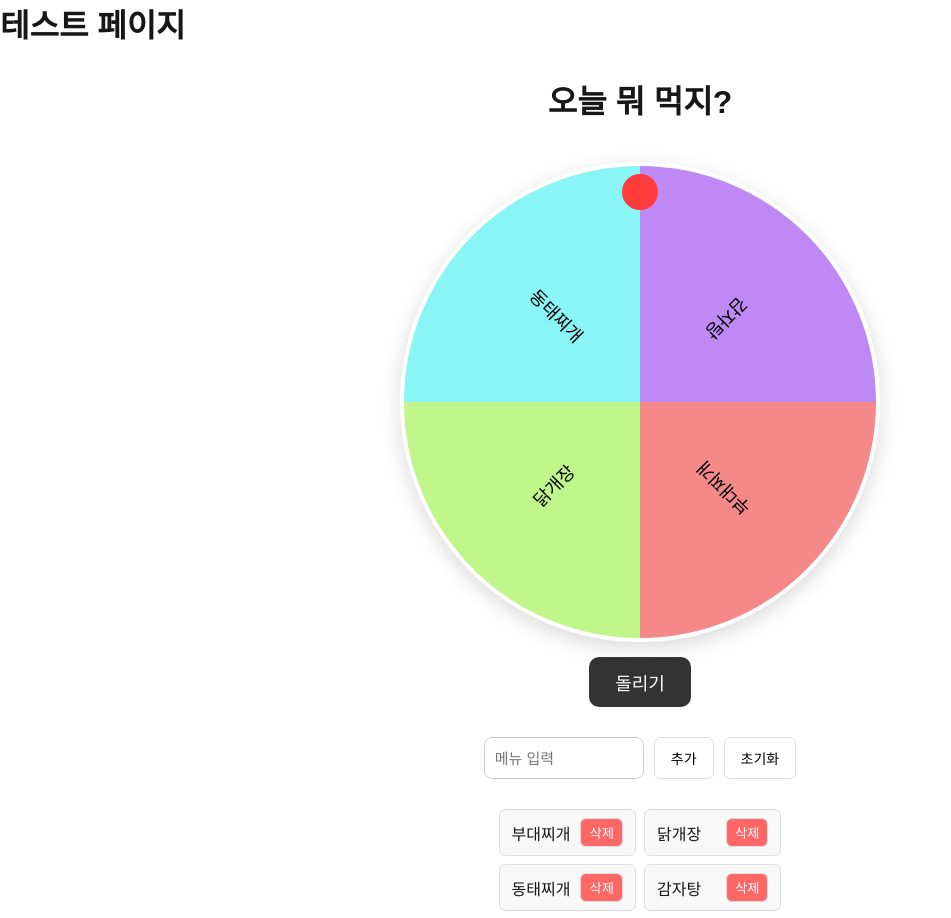
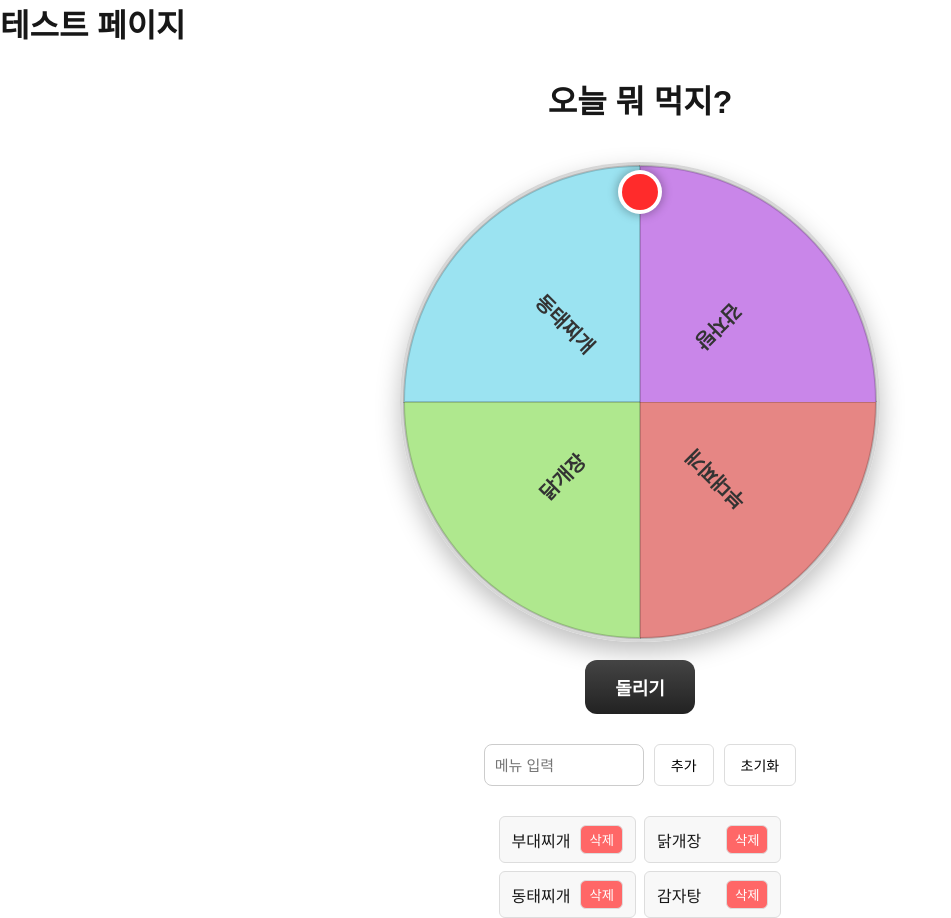
Before and after one commit to What-Lunch/whatlunch, a Next.js app: page /test in a window 1280 px wide. Shown: the whole page, without its empty margins (0-951 px from the left). Built offline with nearby package versions, Linux system fonts and the light colour scheme.

Commit message:
style: 룰렛 스타일 변경

```diff
--- a/src/components/roulette/roulette-ui/Roulette.module.scss
+++ b/src/components/roulette/roulette-ui/Roulette.module.scss
@@ -2,45 +2,64 @@
   display: flex;
   flex-direction: column;
   align-items: center;
-  gap: 15px;
+  gap: 18px;
   margin-top: 20px;
 
   /* 룰렛 바디 (canvas) */
   canvas {
     border-radius: 50%;
-    box-shadow: 0 6px 20px rgba(0, 0, 0, 0.15);
+    box-shadow:
+      0 10px 25px rgba(0, 0, 0, 0.25),
+      inset 0 0 25px rgba(0, 0, 0, 0.2);
+    background: radial-gradient(circle, #ffffff 0%, #e5e5e5 100%);
+    transition: box-shadow 0.25s ease;
+
+    /* 돌릴 때 glow 효과 */
+    &.spinning {
+      box-shadow:
+        0 0 35px rgba(255, 255, 0, 0.7),
+        0 0 60px rgba(255, 100, 0, 0.5),
+        inset 0 0 25px rgba(0, 0, 0, 0.2);
+    }
   }
 
   /* 돌리기 버튼 */
   button {
-    background: #333;
+    background: linear-gradient(180deg, #444, #222);
     color: #fff;
-    padding: 12px 26px;
-    border-radius: 10px;
+    padding: 14px 30px;
+    border-radius: 12px;
     font-size: 18px;
+    font-weight: 600;
     cursor: pointer;
-    transition: background 0.15s ease;
-
     border: none;
     outline: none;
 
+    transition:
+      background 0.15s ease,
+      transform 0.1s ease;
+
     &:focus {
       outline: none;
-      box-shadow: none;
     }
 
-    &:hover {
-      background: #555;
+    &:hover:not(:disabled) {
+      background: linear-gradient(180deg, #666, #333);
+      transform: translateY(-2px);
+    }
+
+    &:active:not(:disabled) {
+      transform: translateY(0);
     }
 
     &:disabled {
       background: #777;
       cursor: not-allowed;
+      transform: none;
     }
   }
 }
 
-/* 옵션: 겉에서 wrapper로 사용할 때 */
 .wrapper {
   display: flex;
   flex-direction: column;
--- a/src/components/roulette/roulette-ui/Roulette.tsx
+++ b/src/components/roulette/roulette-ui/Roulette.tsx
@@ -13,64 +13,110 @@ export default function Roulette({ items, onResult, size = 480 }: RouletteProps)
   const canvasRef = useRef<HTMLCanvasElement | null>(null);
   const [angle, setAngle] = useState(0);
   const [spinning, setSpinning] = useState(false);
+  const radius = size / 2;
+  /** 색상 생성 */
+  const generatePalette = (count: number) => {
+    if (count === 0) return [];
 
-  const radius = size / 2;
+    const palette = [];
 
-  /** 색상 생성 */
-  const generateColor = (i: number) => {
-    const hue = (360 / items.length) * i;
-    return `hsl(${hue}, 85%, 75%)`;
+    for (let i = 0; i < count; i++) {
+      const hue = (360 / count) * i + Math.random() * 12;
+      const saturation = 65 + Math.random() * 10;
+      const lightness = 70 + Math.random() * 10;
+
+      palette.push(`hsl(${hue}, ${saturation}%, ${lightness}%)`);
+    }
+
+    return palette;
   };
 
-  /** 룰렛 그리기 */
+  const sectorColors = useRef<string[]>([]);
+
+  /* items 변경 시 새 팔레트 생성 */
+  useEffect(() => {
+    sectorColors.current = generatePalette(items.length);
+  }, [items]);
+
+  /* 룰렛 그리기 */
   const draw = (ctx: CanvasRenderingContext2D, baseAngle: number) => {
     ctx.clearRect(0, 0, size, size);
 
+    /* 1개 항목 */
+    if (items.length === 1) {
+      const color = sectorColors.current[0];
+
+      ctx.beginPath();
+      ctx.fillStyle = color;
+      ctx.arc(radius, radius, radius - 4, 0, Math.PI * 2);
+      ctx.fill();
+
+      ctx.save();
+      ctx.translate(radius, radius);
+      ctx.fillStyle = '#333';
+      ctx.font = 'bold 28px sans-serif';
+      ctx.textAlign = 'center';
+      ctx.textBaseline = 'middle';
+      ctx.fillText(items[0], 0, 0);
+      ctx.restore();
+      return;
+    }
+
+    /* 2개 이상 */
     const step = (2 * Math.PI) / items.length;
 
     items.forEach((item, i) => {
       const start = baseAngle + step * i;
       const end = baseAngle + step * (i + 1);
 
-      // 섹터 색
       ctx.beginPath();
       ctx.moveTo(radius, radius);
-      ctx.fillStyle = generateColor(i);
+      ctx.fillStyle = sectorColors.current[i];
       ctx.arc(radius, radius, radius - 4, start, end);
       ctx.fill();
+
+      // 경계선
+      ctx.lineWidth = 2;
+      ctx.strokeStyle = 'rgba(0,0,0,0.18)';
+      ctx.stroke();
 
       // 텍스트
       ctx.save();
       ctx.translate(radius, radius);
-
-      // 섹터 중앙 방향으로 회전
       ctx.rotate(start + step / 2);
-
-      ctx.fillStyle = '#000';
-      ctx.font = '18px sans-serif';
+      ctx.fillStyle = '#333';
+      ctx.font = 'bold 20px sans-serif';
       ctx.textAlign = 'center';
       ctx.textBaseline = 'middle';
-
-      // 텍스트를 안쪽 방향으로 회전
       ctx.rotate(Math.PI);
-
-      // 텍스트 배치
-      ctx.fillText(item, -radius * 0.5, 0);
-
+      ctx.fillText(item, -radius * 0.45, 0);
       ctx.restore();
     });
 
-    /** 상단 포인터 추가 (이게 빠져서 사라졌던 것임) */
+    /** 포인터 */
     ctx.save();
     ctx.translate(radius, radius);
 
-    // 원형 포인터
+    const px = 0;
+    const py = -radius + 30;
+    const innerR = 18; // 빨간 원
+    const outerR = 22; // 흰색 링
     ctx.beginPath();
-    ctx.fillStyle = '#ff3b3b';
-    ctx.arc(0, -radius + 30, 18, 0, Math.PI * 2); // (x,y,radius)
+    ctx.arc(px, py, outerR + 2, 0, Math.PI * 2);
+    ctx.fillStyle = 'rgba(0,0,0,0.25)';
+    ctx.filter = 'blur(4px)';
     ctx.fill();
 
-    ctx.restore();
+    ctx.filter = 'none';
+    ctx.beginPath();
+    ctx.arc(px, py, outerR, 0, Math.PI * 2);
+    ctx.fillStyle = '#ffffff';
+    ctx.fill();
+
+    ctx.beginPath();
+    ctx.arc(px, py, innerR, 0, Math.PI * 2);
+    ctx.fillStyle = '#ff2b2b';
+    ctx.fill();
 
     ctx.restore();
   };
@@ -78,45 +124,38 @@ export default function Roulette({ items, onResult, size = 480 }: RouletteProps)
   /** 룰렛 회전 */
   const spin = () => {
     if (spinning || items.length === 0) return;
+    setSpinning(true);
 
-    setSpinning(true);
+    if (items.length === 1) {
+      setTimeout(() => {
+        setSpinning(false);
+        onResult?.(items[0]);
+      }, 400);
+      return;
+    }
 
     let currentAngle = angle;
     let velocity = 0;
     const maxVelocity = 1.1; // 최고 속도
     const acceleration = 0.06; // 가속도
     const friction = 0.985; // 감속 비율
-
     let phase: 'accel' | 'decel' = 'accel';
 
     const interval = setInterval(() => {
-      // 가속 단계
       if (phase === 'accel') {
         velocity += acceleration;
-        if (velocity >= maxVelocity) {
-          phase = 'decel';
-        }
-      }
-
-      // 감속 단계
-      if (phase === 'decel') {
+        if (velocity >= maxVelocity) phase = 'decel';
+      } else {
         velocity *= friction;
 
-        // 멈출 지점
         if (velocity < 0.002) {
           clearInterval(interval);
           setSpinning(false);
 
           const step = (2 * Math.PI) / items.length;
-
-          let normalized = ((currentAngle % (2 * Math.PI)) + 2 * Math.PI) % (2 * Math.PI);
-
-          // pointer가 12시 방향이므로 PI/2 보정
-          normalized = (normalized + Math.PI / 2) % (2 * Math.PI);
-
-          // canvas 기준 맞추기 위해 뒤집기
-          const reversed = (2 * Math.PI - normalized) % (2 * Math.PI);
-
+          let normal = ((currentAngle % (2 * Math.PI)) + 2 * Math.PI) % (2 * Math.PI);
+          normal = (normal + Math.PI / 2) % (2 * Math.PI);
+          const reversed = (2 * Math.PI - normal) % (2 * Math.PI);
           const index = Math.floor(reversed / step);
 
           onResult?.(items[index]);
@@ -126,24 +165,22 @@ export default function Roulette({ items, onResult, size = 480 }: RouletteProps)
 
       currentAngle += velocity;
       setAngle(currentAngle);
-    }, 16); // 60fps
+    }, 16);
   };
 
-  /** 캔버스 업데이트 */
+  /* Canvas 업데이트 */
   useEffect(() => {
     const canvas = canvasRef.current;
     if (!canvas) return;
-
     const ctx = canvas.getContext('2d');
     if (!ctx) return;
-
     draw(ctx, angle);
   }, [angle, items]);
 
   return (
     <div className={styles.container}>
       <canvas ref={canvasRef} width={size} height={size} />
-      <button onClick={spin} disabled={spinning}>
+      <button onClick={spin} disabled={spinning} className={styles.spinButton}>
         {spinning ? '돌리는 중...' : '돌리기'}
       </button>
     </div>
```
